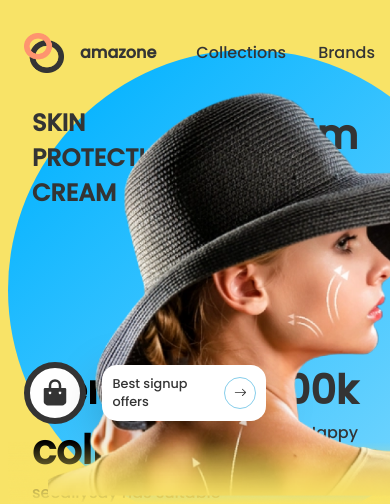
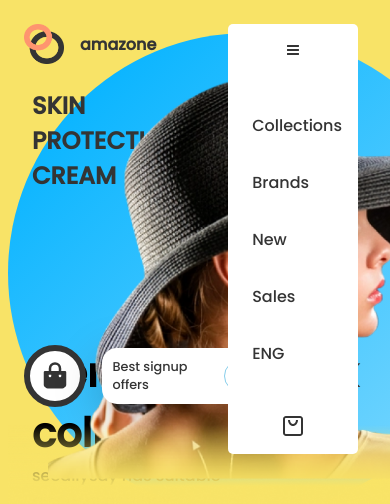
Before and after one commit to Ashishbansal083/e-commerce, a React (Create React App) app: page / in a window 390 px wide. Shown: the top 504 px of the page. Built offline with nearby package versions, Linux system fonts and the light colour scheme.

Commit message:
responsive header done

```diff
--- a/src/components/Header/Header.js
+++ b/src/components/Header/Header.js
@@ -1,9 +1,15 @@
-import React from 'react'
+import React, { useState } from 'react'
 import css from './Header.module.css'
 import logo from '../../assets/logo.png'
 import {CgShoppingBag} from 'react-icons/cg'
+import {GoThreeBars} from 'react-icons/go'
 
 const Header = () => {
+    const [ShowMenu,setShowMenu]=useState(true)
+
+    const toggleMenu=()=>{
+        setShowMenu((ShowMenu)=>!ShowMenu)
+    }
   return (
     <div className={css.container}>
         <div className={css.logo}>
@@ -11,15 +17,18 @@ const Header = () => {
             <span>amazone</span>
         </div>
         <div className={css.right}>
-            <div className={css.menu}>
-                <ul className={css.menu}>
+            <div className={css.bars} onClick={toggleMenu}>
+                <GoThreeBars/>
+            </div>
+
+                <ul className={css.menu} style={{display:ShowMenu?'inherit':'none'}}>
                     <li>Collections</li>
                     <li>Brands</li>
                     <li>New</li>
                     <li>Sales</li>
                     <li>ENG</li>
                 </ul>
-            </div>
+
             <input className={css.search} type='text'placeholder='search-here'/>
             <CgShoppingBag className={css.cart}/>
         </div>
--- a/src/components/Header/Header.module.css
+++ b/src/components/Header/Header.module.css
@@ -47,3 +47,26 @@
     height: 1.5rem;
     cursor: pointer;
 }
+@media screen and (max-width:640px){
+    .right{
+        position:absolute;
+        right:2rem;
+        z-index: 9999;
+        background: white;
+        color:var(--black);
+        border-radius: 5px;
+        flex-direction: column;
+        padding: 1rem;
+    }
+    .menu{
+        flex-direction: column;
+        margin-left: -2rem;
+        display: none;
+    }
+    .bars{
+        display: block;
+    }
+    .search{
+        display: none;
+    }
+}
```
